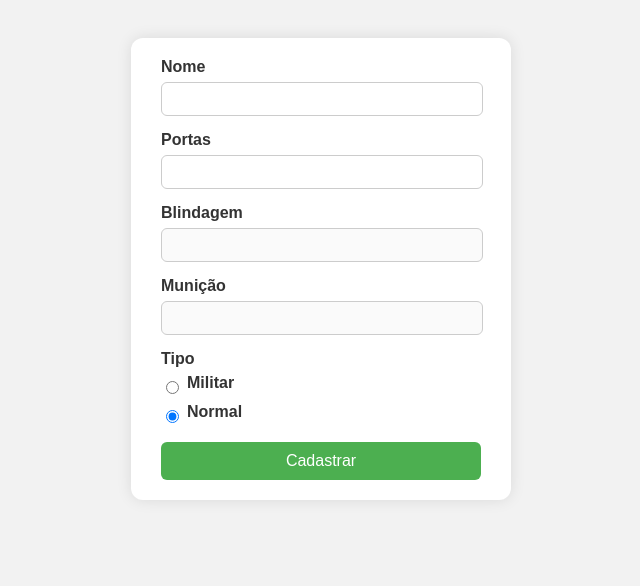
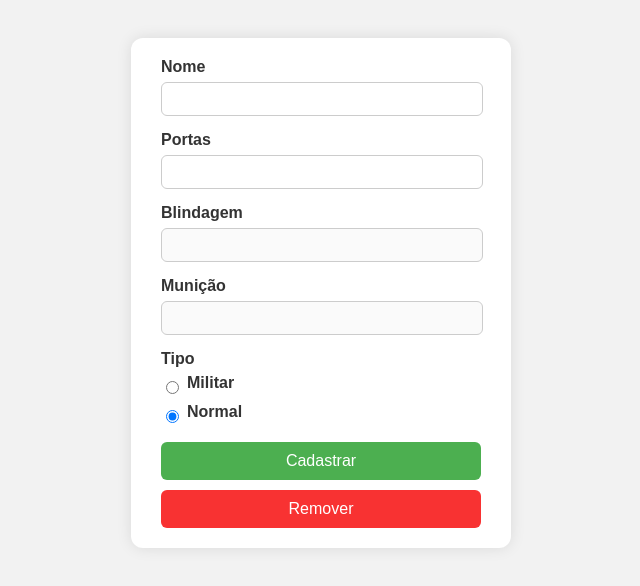
Before and after one commit to HeitorDalla/car-registration, a plain HTML site: page index.html in a window 1280 px wide. Shown: the whole page, without its empty margins (319-959 px from the left). Drawn offline with Linux system fonts and the light colour scheme.

Commit message:
Adicionado o botao de remover e os estilos do botao

```diff
--- a/index.html
+++ b/index.html
@@ -38,6 +38,7 @@
             </div>
         </div>
         <button id="cadastrar">Cadastrar</button>
+        <button id="remover">Remover</button>
     </div>
     <div id="container-resultado">
         <!-- Container que vai ser adicionados os carros cadastrados -->
--- a/script.js
+++ b/script.js
@@ -84,7 +84,7 @@ document.addEventListener("DOMContentLoaded", (event) => {
     normal.addEventListener("change", mudarEstado);
     militar.addEventListener("change", mudarEstado);
 
-    // Adicionar evento para o button cadastrar
+    // Evento para o button cadastrar
     document.querySelector("#cadastrar").addEventListener("click", (event) => {
         event.preventDefault();
 
@@ -120,4 +120,7 @@ document.addEventListener("DOMContentLoaded", (event) => {
             municao.value = "";
             mudarEstado();
     });
+
+    // Evento para button remover carro
+    document.querySelector("#remover")
 });
--- a/style.css
+++ b/style.css
@@ -46,7 +46,7 @@ body {
     margin-right: 8px;
 }
 
-#cadastrar {
+#cadastrar, #remover {
     width: 100%;
     padding: 10px;
     background-color: #4CAF50;
@@ -58,8 +58,17 @@ body {
     transition: background-color 0.3s ease;
 }
 
+#remover {
+    margin-top: 10px;
+    background-color: rgb(248, 50, 50);
+}
+
 #cadastrar:hover {
     background-color: #45a049;
+}
+
+#remover:hover {
+    background-color: rgb(226, 38, 38);
 }
 
 #container-resultado {
```
